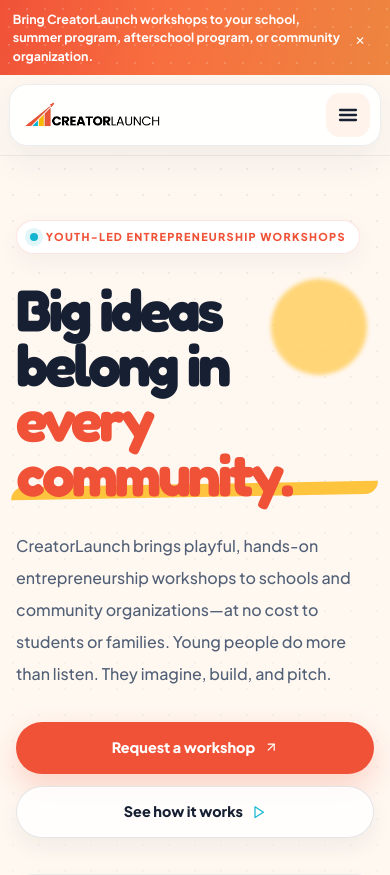
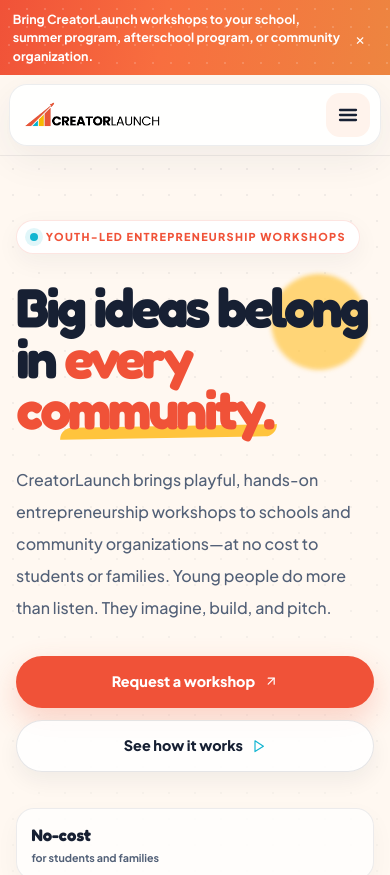
Before and after one commit to AdminYouthCreator/CreatorLaunch, a Next.js app in the folder frontend/: page /Homepage in a window 390 px wide. Shown: the top 875 px of the page. Built offline with nearby package versions, Linux system fonts and the light colour scheme.

Commit message:
Improve mobile hero headline wrapping (#5)
Allow the highlighted hero phrase to wrap naturally on narrow screens.

```diff
--- a/frontend/styles/global.css
+++ b/frontend/styles/global.css
@@ -1260,7 +1260,11 @@ body {
   }
 
   .display-heading {
-    font-size: clamp(3.05rem, 15vw, 4.5rem);
+    font-size: clamp(2.85rem, 14vw, 4.2rem);
+  }
+
+  .marker-word {
+    display: inline;
   }
 
   .hero-trust-grid {
```
